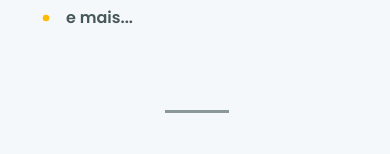
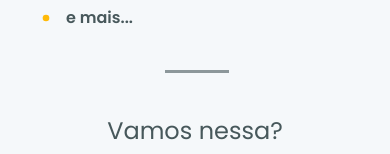
Before and after one commit to IagooCesaar/cursos-rocketseat-ignite-react-mod04-desafio07, a Next.js app: page / in a window 390 px wide. Shown: the part 563-717 px from the top of the page. Built offline with nearby package versions, Linux system fonts and the light colour scheme.

Commit message:
Divider Responsivo

```diff
--- a/src/pages/index.tsx
+++ b/src/pages/index.tsx
@@ -9,7 +9,7 @@ export default function Home() {
     <Flex w='100%' direction='column' pb='12'>
       <Banner />
       <TravelTypes />
-      <Box flex='1' width={['60px', '90px']} marginX='auto' my="20">
+      <Box flex='1' width={['60px', '90px']} marginX='auto' my={['10', "20"]}>
         <Divider
           border='2px'
           borderColor='body.color'
```
